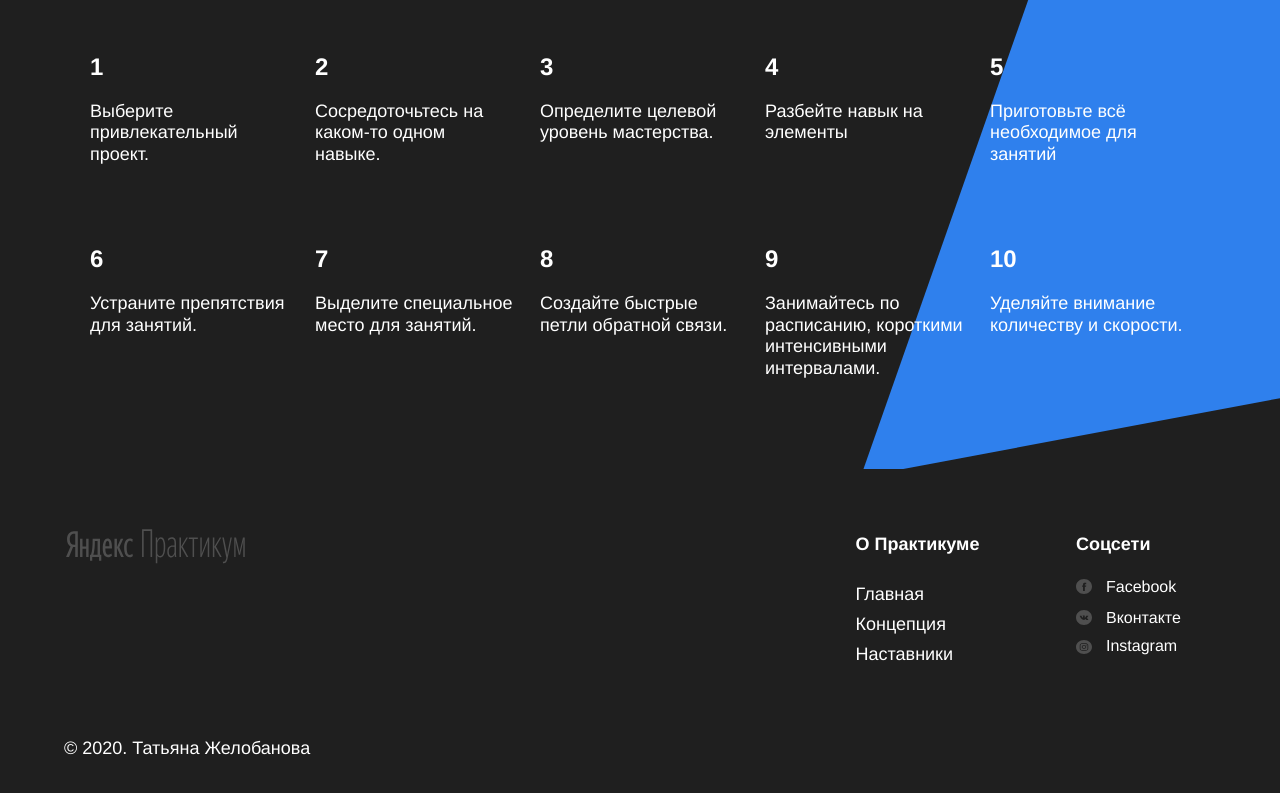
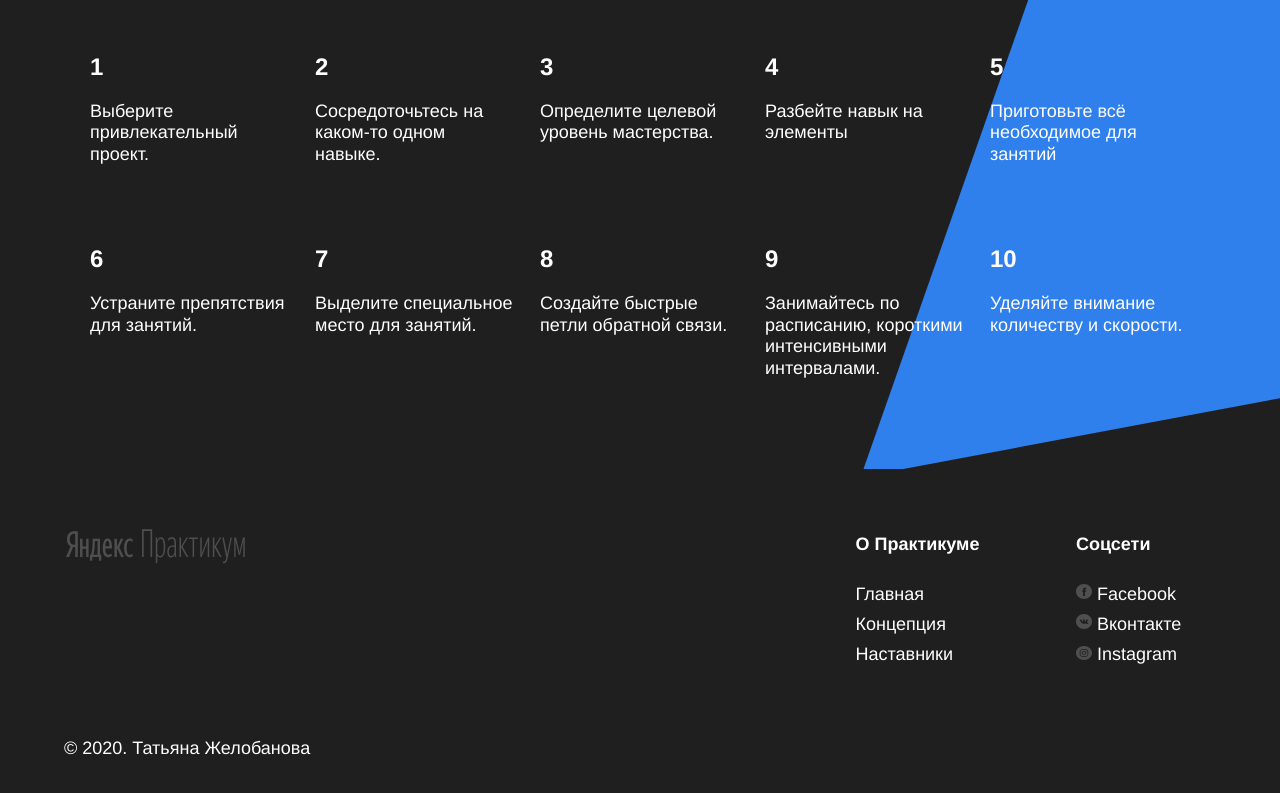
Before and after one commit to zhte-learn/how-to-learn, a plain HTML site: page index.html in a window 1280 px wide. Shown: the part 3137-3930 px from the top of the page. Drawn offline with Linux system fonts and the light colour scheme.

Commit message:
1ПР версия 1.3

```diff
--- a/index.html
+++ b/index.html
@@ -148,39 +148,36 @@
     </main>
     <footer class="footer">
       <div class="footer__columns">
-        <div class="footer__column_content_copyright">
+        <div class="footer__column footer__column_content_copyright">
           <img class="logo logo_place_footer"
           src="images/logo_place_footer.svg" width="183" height="35" alt="Логотип Яндекс Практикум">
           <p class="footer__author">&copy 2020. Татьяна Желобанова</p>
         </div>
 
-        <div class="footer__column_content_info">
+        <div class="footer__column footer__column_content_info">
           <h3 class="footer__column-heading">О Практикуме</h3>
-          <ul class="footer__column-links">
-            <li class="footer__column-links-item">Главная</li>
-            <li class="footer__column-links-item">Концепция</li>
-            <li class="footer__column-links-item">Наставники</li>
-          </ul>
+          <div class="footer__column-links">
+            <a href="#">Главная</a>
+            <a href="#">Концепция</a>
+            <a href="#">Наставники</a>
           </div>
-        <div class="footer__column_content_social">
+        </div>
+        <div class="footer__column footer__column_content_social">
           <h3 class="footer__column-heading">Соцсети</h3>
-          <ul class="footer__social-icon">
-            <li class="footer__social-icon-item">
-              <a class="facebook-icon" href="#">
+          <div class="footer__column-links">
+            <a class="footer__social-icon" href="#">
               <img src="./images/facebook_color_white.svg" alt="Ссылка на Facebook">
+              Facebook
             </a>
-            </li>
-            <li class="footer__social-icon-item">
-              <a class="vkontakte-icon" href="#">
+            <a class="footer__social-icon" href="#">
               <img src="./images/vk_color_white.svg" alt="Ссылка на Вконтакте">
+              Вконтакте
             </a>
-            </li>
-            <li class="footer__social-icon-item">
-              <a class="instagram-icon" href="#">
+            <a class="footer__social-icon" href="#">
               <img src="./images/instagram_color_white.svg" alt="Ссылка на Instagram">
+              Instagram
             </a>
-            </li>
-          </ul>
+          </div>
         </div>
       </div>
     </footer>
--- a/styles/style.css
+++ b/styles/style.css
@@ -258,19 +258,22 @@
   margin: 0 auto;
 }
 
+.footer__column {
+  display: flex;
+  flex-direction: column;
+}
+
+.footer__column-heading {
+  margin: 0;
+  line-height: 30px;
+  font-size: 18px;
+  font-weight: 700;
+  color: #fff;
+}
+
 .footer__column_content_copyright {
   flex-basis: 711px;
-  display: flex;
-  flex-direction: column;
   justify-content: space-between;
-}
-
-.footer__column_content_info {
-  min-width: 140px;
-}
-
-.footer__column_content_social {
-  min-width: 140px;
 }
 
 .footer__author {
@@ -282,86 +285,32 @@
   color: #fff;
 }
 
-.footer__column-heading {
-  margin: 0;
-  padding-bottom: 20px;
-  line-height: 30px;
-  font-size: 18px;
-  font-weight: 700;
-  color: #fff;
+.footer__column_content_info {
+  min-width: 140px;
 }
 
 .footer__column-links {
-  list-style-type: none;
-  margin: 0;
-  padding: 0;
-  padding-bottom: 16px;
+  display: flex;
+  flex-direction: column;
+  padding: 20px 0 16px 0;
+}
+
+.footer__column-links a{
+  text-decoration: none;
+  color: #fff;
+  font-size: 18px;
   line-height: 30px;
-  font-size: 18px;
   font-weight: normal;
-  color: #fff;
+}
+
+.footer__column_content_social {
+  min-width: 140px;
 }
 
 .footer__social-icon {
-  list-style-type: none;
-  margin: 0;
-  padding: 0;
-  padding-bottom: 16px;
-}
-
-.footer__social-icon-item {
-  padding-top: 10px;
-}
-
-.footer__social-icon-item:first-child {
-  padding-top: 0;
-}
-
-.footer__social-icon a{
   text-decoration: none;
   color: #fff;
-  font-size: 16px;
+  font-size: 18px;
+  line-height: 30px;
   font-weight: normal;
 }
-
-.facebook-icon {
-  position: relative;
-  width: 16px;
-  height: 16px;
-}
-
-.facebook-icon::after {
-  content: "Facebook";
-  position: absolute;
-  top: -3px;
-  left: 30px;
-  color: #fff;
-}
-
-.vkontakte-icon {
-  position: relative;
-  width: 16px;
-  height: 16px;
-}
-
-.vkontakte-icon::after {
-  content: "Вконтакте";
-  position: absolute;
-  top: -3px;
-  left: 30px;
-  color: #fff;
-}
-
-.instagram-icon {
-  position: relative;
-  width: 18px;
-  height: 16px;
-}
-
-.instagram-icon::after {
-  content: "Instagram";
-  position: absolute;
-  top: -3px;
-  left: 30px;
-  color: #fff;
-}
```
Lines whose indentation alone changed are shown as unchanged.
